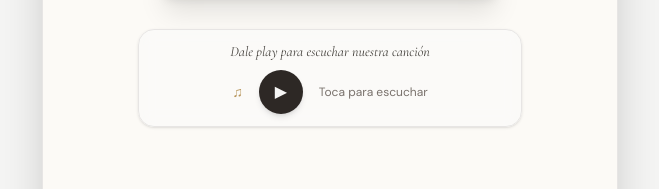
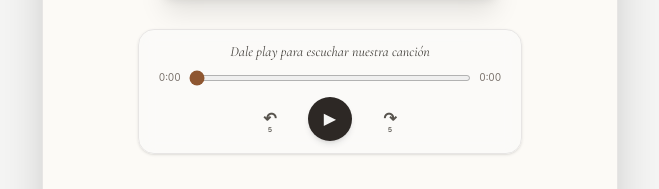
Before and after one commit to Capape29/landing-wedding, a React (Vite) app: page / in a window 1280 px wide. Shown: the part 611-800 px from the top of the page, without its empty margins (310-969 px from the left). Built offline with nearby package versions, Linux system fonts and the light colour scheme; no server answers.

Commit message:
feat: enhance AudioPlayer with seek functionality and time display

```diff
--- a/src/components/AudioPlayer.jsx
+++ b/src/components/AudioPlayer.jsx
@@ -2,7 +2,8 @@ import { useEffect, useRef, useState } from 'react'
 
 function AudioPlayer() {
   const [isPlaying, setIsPlaying] = useState(false)
-  const [hasInteracted, setHasInteracted] = useState(false)
+  const [currentTime, setCurrentTime] = useState(0)
+  const [duration, setDuration] = useState(0)
   const audioRef = useRef(null)
 
   const handleToggle = async () => {
@@ -19,7 +20,6 @@ function AudioPlayer() {
         await audio.play()
         setIsPlaying(true)
       }
-      setHasInteracted(true)
     } catch {
       setIsPlaying(false)
     }
@@ -31,13 +31,51 @@ function AudioPlayer() {
       return
     }
 
-    const handleEnded = () => setIsPlaying(false)
+    const handleLoadedMetadata = () => setDuration(audio.duration || 0)
+    const handleTimeUpdate = () => setCurrentTime(audio.currentTime)
+    const handleEnded = () => {
+      setIsPlaying(false)
+      setCurrentTime(0)
+    }
+    audio.addEventListener('loadedmetadata', handleLoadedMetadata)
+    audio.addEventListener('timeupdate', handleTimeUpdate)
     audio.addEventListener('ended', handleEnded)
 
     return () => {
+      audio.removeEventListener('loadedmetadata', handleLoadedMetadata)
+      audio.removeEventListener('timeupdate', handleTimeUpdate)
       audio.removeEventListener('ended', handleEnded)
     }
   }, [])
+
+  const handleSeek = (event) => {
+    const nextTime = Number(event.target.value)
+    if (audioRef.current) {
+      audioRef.current.currentTime = nextTime
+    }
+    setCurrentTime(nextTime)
+  }
+
+  const seekBy = (seconds) => {
+    const audio = audioRef.current
+    if (!audio) {
+      return
+    }
+
+    const nextTime = Math.min(Math.max(audio.currentTime + seconds, 0), duration || Infinity)
+    audio.currentTime = nextTime
+    setCurrentTime(nextTime)
+  }
+
+  const formatTime = (time) => {
+    if (!Number.isFinite(time)) {
+      return '0:00'
+    }
+
+    const minutes = Math.floor(time / 60)
+    const seconds = Math.floor(time % 60).toString().padStart(2, '0')
+    return `${minutes}:${seconds}`
+  }
 
   return (
     <div className="mx-auto mt-6 max-w-sm rounded-2xl border border-stone-200 bg-stone-50/80 px-4 py-3 text-left shadow-sm backdrop-blur-sm">
@@ -45,8 +83,33 @@ function AudioPlayer() {
       <p className="mb-2 text-center font-serif text-sm italic text-stone-700">
         Dale play para escuchar nuestra canción
       </p>
-      <div className="flex items-center justify-center gap-4">
-        <span aria-hidden="true" className="text-sm text-[var(--gold)]">♫</span>
+      <div className="mb-3 flex items-center gap-2">
+        <span className="w-8 text-right font-sans text-[10px] tabular-nums text-stone-500">
+          {formatTime(currentTime)}
+        </span>
+        <input
+          type="range"
+          min="0"
+          max={duration || 0}
+          step="0.1"
+          value={Math.min(currentTime, duration || 0)}
+          onChange={handleSeek}
+          aria-label="Progreso de la canción"
+          className="h-1.5 w-full cursor-pointer accent-[var(--kraft-dark)]"
+        />
+        <span className="w-8 font-sans text-[10px] tabular-nums text-stone-500">
+          {formatTime(duration)}
+        </span>
+      </div>
+      <div className="flex items-center justify-center gap-5">
+        <button
+          type="button"
+          onClick={() => seekBy(-5)}
+          aria-label="Retroceder 5 segundos"
+          className="flex h-9 w-9 items-center justify-center rounded-full text-xs text-stone-600 transition hover:bg-stone-200 hover:text-[var(--kraft-dark)] focus-visible:outline-none focus-visible:ring-2 focus-visible:ring-[var(--gold)]"
+        >
+          <span aria-hidden="true" className="relative font-semibold">↶<small className="absolute -bottom-1 left-1/2 -translate-x-1/2 text-[7px]">5</small></span>
+        </button>
         <button
           type="button"
           onClick={handleToggle}
@@ -57,9 +120,14 @@ function AudioPlayer() {
             {isPlaying ? 'Ⅱ' : '▶'}
           </span>
         </button>
-        <span className="min-w-24 text-left text-xs text-stone-500">
-          {hasInteracted ? (isPlaying ? 'Reproduciendo' : 'En pausa') : 'Toca para escuchar'}
-        </span>
+        <button
+          type="button"
+          onClick={() => seekBy(5)}
+          aria-label="Adelantar 5 segundos"
+          className="flex h-9 w-9 items-center justify-center rounded-full text-xs text-stone-600 transition hover:bg-stone-200 hover:text-[var(--kraft-dark)] focus-visible:outline-none focus-visible:ring-2 focus-visible:ring-[var(--gold)]"
+        >
+          <span aria-hidden="true" className="relative font-semibold">↷<small className="absolute -bottom-1 left-1/2 -translate-x-1/2 text-[7px]">5</small></span>
+        </button>
       </div>
     </div>
   )
```
Also changed, not shown: 1 other file (tests, documents, lock files or other folders).
